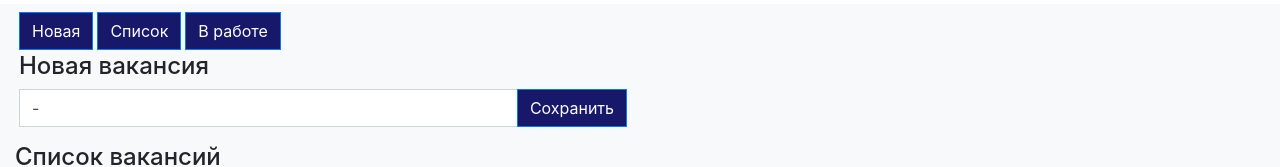
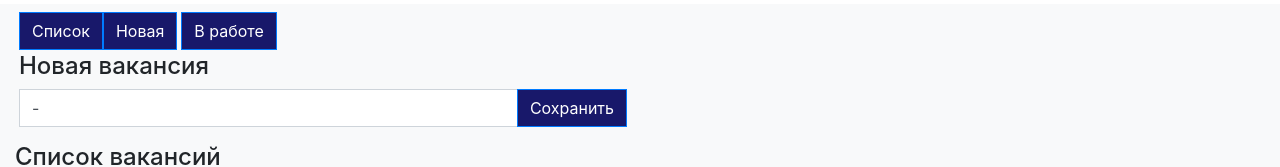
Before and after one commit to cherepakhin/vacancy_front, a React (Create React App) app: page / in a window 1280 px wide. Shown: the top 167 px of the page. Built offline with nearby package versions, Linux system fonts and the light colour scheme.

Commit message:
align toolbar buttons

```diff
--- a/src/App.js
+++ b/src/App.js
@@ -11,10 +11,10 @@ function App() {
 
   return (
     <Container fluid className="md-0 pt-0 main-app-container bg-light"> {/*  "ml-4" Margin Left (ml!) (https://react-bootstrap.github.io/docs/layout/grid)*/}
-      <Row className="fixed-top mt-1 ml-1 bg-light">
+      <Row className="fixed-top mt-1 ml-0 bg-light">
         <Col xs={12} className="mt-2">
+            <Button className="ml-1 w-15">Список</Button>
             <Button className="w-15">Новая</Button>
-            <Button className="ml-1 w-15">Список</Button>
             <Button className="ml-1 w-15">В работе</Button>
         </Col>
       </Row>
```
